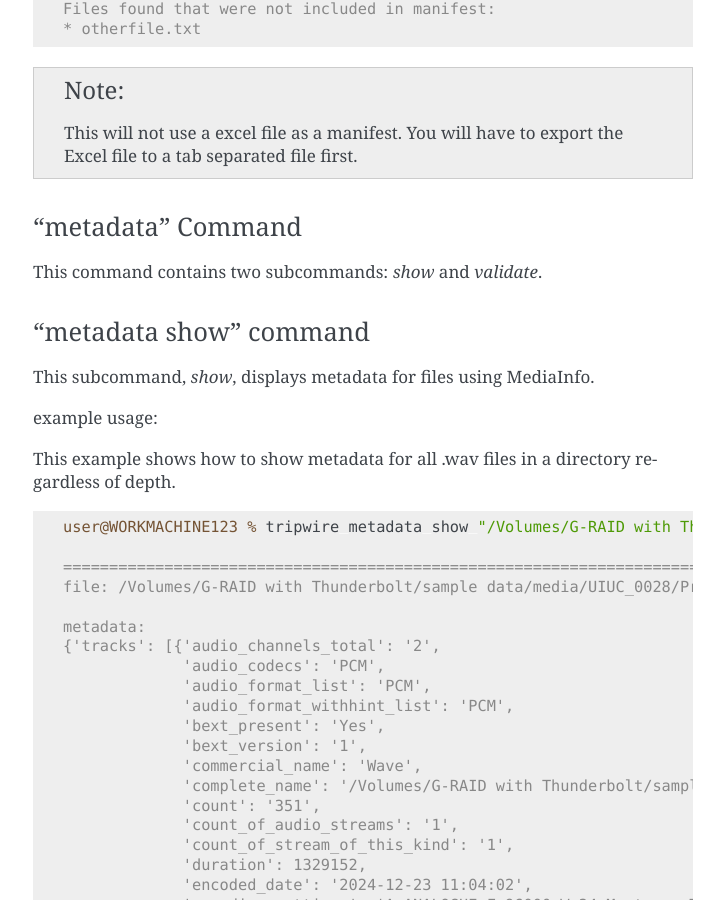
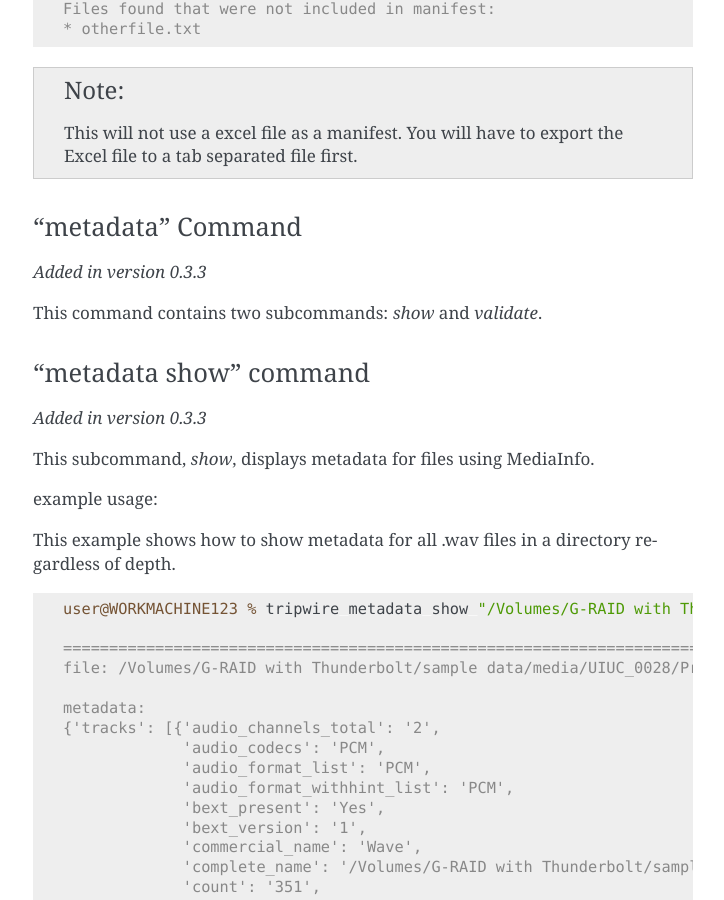
Before and after one commit to UIUCLibrary/tripwire, a Sphinx documentation site: the page built from docs/cli.rst, in a window 1280 px wide and 900 px high, scrolled down 1477 px. Shown: the whole window, without its empty margins (387-1111 px from the left). Built offline with Sphinx 7.4.7, drawn with Linux system fonts in a browser that asks for light colours; some of the changed text lies outside the part shown.

Commit message:
docs: explicitly express version added for metadata subcommands

```diff
--- a/docs/cli.rst
+++ b/docs/cli.rst
@@ -97,12 +97,16 @@ example:
 "metadata" Command
 ------------------
 
+*Added in version 0.3.3*
+
 This command contains two subcommands: `show` and `validate`.
 
 .. _metadata_show_command:
 
 "metadata show" command
 -----------------------
+
+*Added in version 0.3.3*
 
 This subcommand, `show`, displays metadata for files using MediaInfo.
 
@@ -202,6 +206,8 @@ This example shows how to show metadata for all .wav files in a directory regard
 "metadata validate" Command
 ---------------------------
 
+*Added in version 0.3.3*
+
 The subcommand, `validate`, validates metadata of files against a policy file. The policy file is an XML file that defines the
 rules for validation. The rules can check for various properties of the files such as bit depth, sample rate,
 resolution, etc. This xml file can be created using the
```
